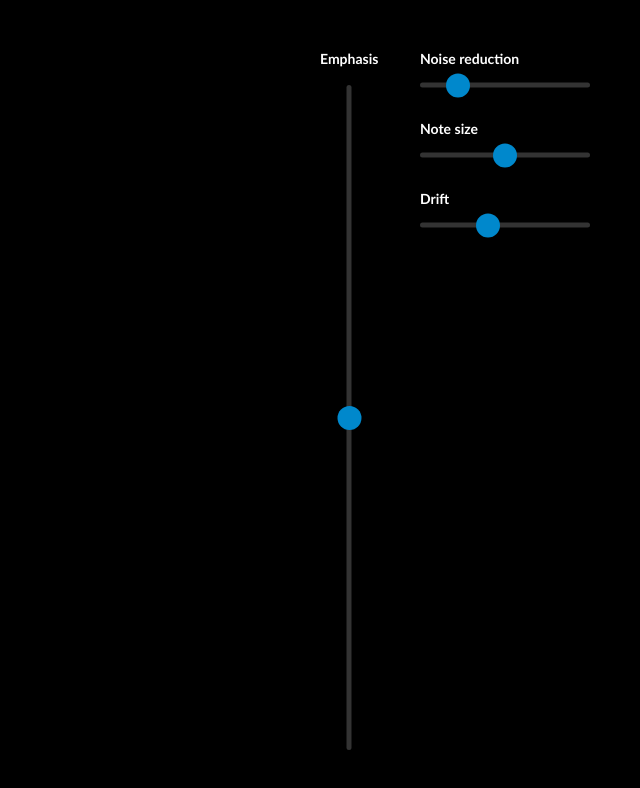
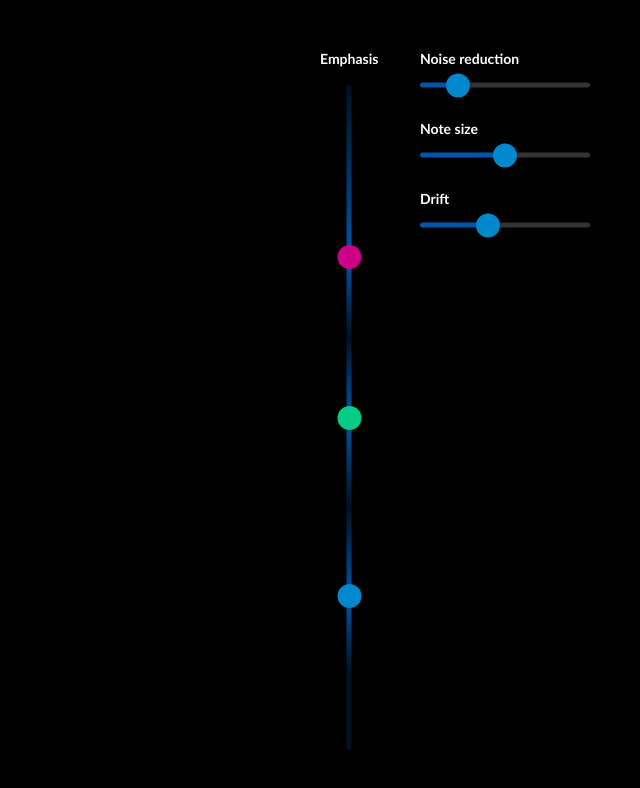
Before and after one commit to mbellman/sound-painter, a website built with webpack: page public/index.html in a window 1280 px wide. Shown: the whole page, without its empty margins (640-1280 px from the left). Built offline with nearby package versions, Linux system fonts and the light colour scheme.

Commit message:
Multi-input slider + multiple emphasis range support, more helper functions

```diff
--- a/src/SoundPainter.ts
+++ b/src/SoundPainter.ts
@@ -3,7 +3,7 @@ import Analyser from './audio/Analyser';
 import AudioCore from './audio/AudioCore';
 import AudioFile from './audio/AudioFile';
 import Slider from './ui/Slider';
-import { clamp, mod } from './utilities';
+import { clamp, gaussian, mod, sum } from './utilities';
 
 export default class SoundPainter {
   private static readonly TOTAL_NOTES: number = 108;
@@ -34,7 +34,7 @@ export default class SoundPainter {
         y: 50
       }),
       range: [0, 108],
-      default: 54
+      default: [25, 54, 80]
     });
 
     this.noiseReduction = new Slider({
@@ -125,11 +125,13 @@ export default class SoundPainter {
       const key = Math.round(12 * Math.log2(frequency / 440)) + 49;
 
       if (key >= 0 && key < SoundPainter.TOTAL_NOTES) {
-        // Bias the loudness of notes closer to the emphasis value
-        const emphasis = this.emphasis.getValue();
-        const x = (key - emphasis) * (6 / SoundPainter.TOTAL_NOTES);
-        // @todo gaussian(x)
-        const bias = (Math.pow(Math.E, -Math.pow(x, 2) / 2)) / Math.sqrt(2 * Math.PI);
+        // Bias the loudness of notes closer to the emphasis values
+        const bias = sum(
+          this.emphasis.getValues().map(
+            emphasis => gaussian((key - emphasis) * (6 / SoundPainter.TOTAL_NOTES))
+          )
+        );
+
         const loudnessFactor = 0.8 + bias;
 
         notes[key] = (analyserData[i] / 255) * loudnessFactor;
--- a/src/ui/Slider.scss
+++ b/src/ui/Slider.scss
@@ -1,5 +1,15 @@
 $bar-color: #333;
-$handle-color: #08c;
+$handle-color-1: #08c;
+$handle-color-2: #0c8;
+$handle-color-3: #c08;
+
+@mixin handle-theme($color) {
+  background-color: $color;
+
+  &:hover, &:active {
+    background-color: lighten($color, 10%);
+  }
+}
 
 .slider {
   position: absolute;
@@ -21,7 +31,6 @@ $handle-color: #08c;
   }
 
   &--handle {
-    background-color: $handle-color;
     border-radius: 50%;
     cursor: grab;
     height: 24px;
@@ -30,14 +39,26 @@ $handle-color: #08c;
     width: 24px;
 
     &:hover {
-      background-color: lighten($handle-color, 10%);
       box-shadow: 0 0 0 4px rgba(150,200,255,0.2);
     }
 
     &:active {
-      background-color: lighten($handle-color, 10%);
       box-shadow: 0 0 0 8px rgba(150,200,255,0.3);
       cursor: grabbing;
+    }
+  }
+
+  &--handle {
+    &:nth-child(n) {
+      @include handle-theme($handle-color-1);
+    }
+
+    &:nth-child(2n) {
+      @include handle-theme($handle-color-2);
+    }
+
+    &:nth-child(3n) {
+      @include handle-theme($handle-color-3);
     }
   }
 
--- a/src/ui/Slider.ts
+++ b/src/ui/Slider.ts
@@ -1,4 +1,4 @@
-import { clamp, isDecimal, lerp } from '../utilities';
+import { clamp, isDecimal, lerp, sort } from '../utilities';
 import './Slider.scss';
 
 /**
@@ -18,7 +18,7 @@ interface SliderOptions {
   orientation: 'horizontal' | 'vertical';
   position: () => Position;
   range: [number, number];
-  default: number;
+  default: number | number[];
 };
 
 /**
@@ -26,12 +26,14 @@ interface SliderOptions {
  */
 type ChangeHandler = (value: number) => void;
 
+/**
+ * @todo extends Widget
+ */
 export default class Slider {
   private element: HTMLElement;
-  private $handle: HTMLElement;
+  private $handles: HTMLElement[] = [];
   private $bar: HTMLElement;
-  private changeHandler: ChangeHandler;
-  private value: number = 0;
+  private values: number[] = [ 0 ];
 
   constructor(options: SliderOptions) {
     this.element = document.createElement('div');
@@ -41,12 +43,15 @@ export default class Slider {
         ${options.label}
       </div>
       <div class="slider--bar">
-        <div class="slider--handle"></div>
+        ${Array.isArray(options.default)
+          ? options.default.map(() => '<div class="slider--handle"></div>').join('')
+          : '<div class="slider--handle"></div>'
+        }
       </div>
     `;
 
     this.$bar = this.element.querySelector('.slider--bar');
-    this.$handle = this.element.querySelector('.slider--handle');
+    this.$handles = [].slice.call(this.element.querySelectorAll('.slider--handle'));
 
     this.element.classList.add('slider');
 
@@ -56,11 +61,11 @@ export default class Slider {
   }
 
   public getValue(): number {
-    return this.value;
+    return this.values[0];
   }
 
-  public onChange(change: ChangeHandler): void {
-    this.changeHandler = change;
+  public getValues(): number[] {
+    return this.values;
   }
 
   /**
@@ -104,16 +109,12 @@ export default class Slider {
   private initialize(options: SliderOptions): void {
     this.element.classList.add(options.orientation);
 
-    this.value = options.default;
+    this.values = Array.isArray(options.default) ? options.default : [ options.default ];
 
-    const defaultRatio = (options.default - options.range[0]) / (options.range[1] - options.range[0]);
     const isDecimalSlider = isDecimal(options.range[0]) || isDecimal(options.range[1]);
 
-    if (options.orientation === 'vertical') {
-      this.$handle.style.top = `${defaultRatio * 100}%`;
-    } else {
-      this.$handle.style.left = `${defaultRatio * 100}%`;
-    }
+    const valueRatio = value =>
+      (value - options.range[0]) / (options.range[1] - options.range[0]);
 
     const updateDimensions = () => {
       const position = options.position();
@@ -129,29 +130,68 @@ export default class Slider {
       }
     };
 
+    const updateBarColor = () => {
+      if (this.values.length > 1) {
+        // @todo graph the emphasis distribution instead of using
+        // a linear gradient, which doesn't correctly represent
+        // the sum at each point
+        const stops = sort(this.values)
+          .reverse()
+          .map(value => 100 - Math.round(valueRatio(value) * 100))
+          .map((percent, index, percentages) => {
+            const nextPercent = percentages[index + 1] || 100;
+            const nextMidStop = (percent + nextPercent) / 2;
+
+            return `#05a ${percent}%, #012 ${nextMidStop}%`;
+          })
+          .join(', ');
+
+        this.$bar.style.background = `linear-gradient(#012 0%, ${stops})`;
+      } else {
+        const valuePercent = Math.round(valueRatio(this.values[0]) * 100);
+
+        this.$bar.style.background = `linear-gradient(to right, #05a 0%, #05a ${valuePercent}%, #333 ${valuePercent + 1}%, #333 100%)`;
+      }
+    };
+
     const normalizeValue = value =>
       isDecimalSlider ? value : Math.round(value);
 
+    this.values.forEach((value, index) => {
+      const offsetProperty = options.orientation === 'vertical' ? 'top' : 'left';
+
+      const offset = options.orientation === 'vertical'
+        ? 100 - valueRatio(value) * 100
+        : valueRatio(value) * 100;
+
+      this.$handles[index].style[offsetProperty] = `${offset}%`;
+    });
+
     updateDimensions();
+    updateBarColor();
 
     window.addEventListener('resize', updateDimensions);
 
-    this.drag(this.$handle, e => {
+    this.$handles.forEach(($handle, index) => {
+      this.drag($handle, e => {
         if (options.orientation === 'vertical') {
           const y = e.clientY;
           const clampedY = clamp(y, this.getBarTop(), this.getBarTop() + this.getBarHeight());
           const ratio = (clampedY - this.getBarTop()) / this.getBarHeight();
 
-        this.value = normalizeValue(lerp(options.range[1], options.range[0], ratio));
-        this.$handle.style.top = `${ratio * 100}%`;
+          this.values[index] = normalizeValue(lerp(options.range[1], options.range[0], ratio));
+          this.$handles[index].style.top = `${ratio * 100}%`;
         } else {
           const x = e.clientX;
           const clampedX = clamp(x, this.getBarLeft(), this.getBarLeft() + this.getBarWidth());
           const ratio = (clampedX - this.getBarLeft()) / this.getBarWidth();
 
-        this.value = normalizeValue(lerp(options.range[0], options.range[1], ratio));
-        this.$handle.style.left = `${ratio * 100}%`;
+          this.values[index] = normalizeValue(lerp(options.range[0], options.range[1], ratio));
+          this.$handles[index].style.left = `${ratio * 100}%`;
         }
+
+        updateBarColor();
+      });
     });
   }
 }
--- a/src/utilities.ts
+++ b/src/utilities.ts
@@ -13,3 +13,15 @@ export function isDecimal(n: number): boolean {
 export function lerp(a: number, b: number, alpha: number) {
   return a + (b - a) * alpha;
 }
+
+export function gaussian(x: number): number {
+  return (Math.pow(Math.E, -Math.pow(x, 2) / 2)) / Math.sqrt(2 * Math.PI);
+}
+
+export function sum(numbers: number[]): number {
+  return numbers.reduce((total, n) => total + n, 0);
+}
+
+export function sort(numbers: number[]): number[] {
+  return [...numbers].sort((a, b) => a > b ? 1 : a < b ? -1 : 0);
+}
```
Lines whose indentation alone changed are shown as unchanged.
